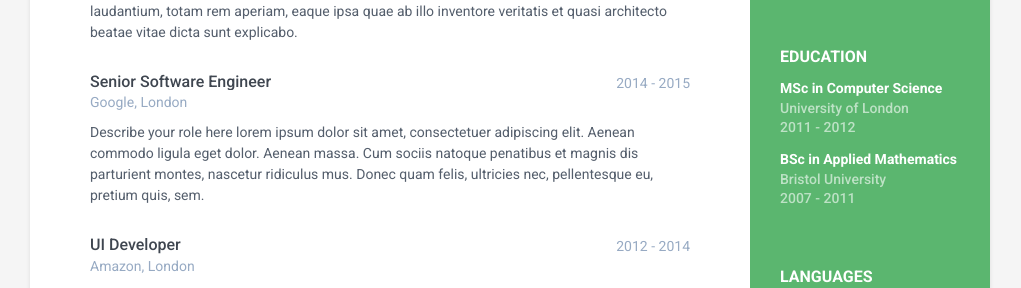
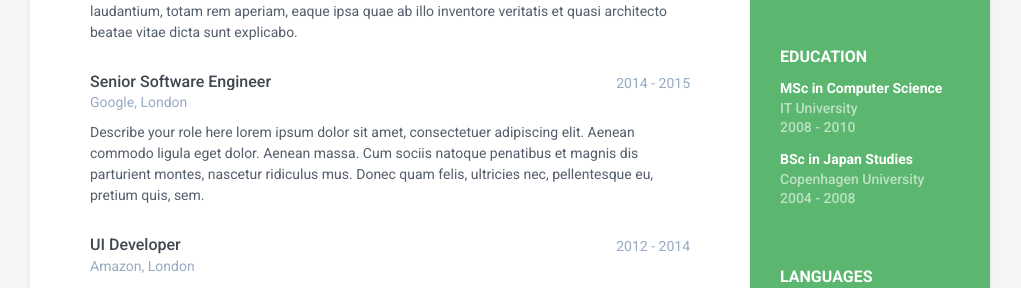
Before and after one commit to yukiob/online-cv, a Jekyll site: the page built from index.html, in a window 1280 px wide. Shown: the part 498-786 px from the top of the page, without its empty margins (130-1151 px from the left). Built offline with Jekyll 4.4.1, drawn with Linux system fonts in a browser that asks for light colours.

Commit message:
no message

```diff
--- a/_includes/education.html
+++ b/_includes/education.html
@@ -2,12 +2,12 @@
 <h2 class="container-block-title">Education</h2>
 <div class="item">
     <h4 class="degree">MSc in Computer Science</h4>
-    <h5 class="meta">University of London</h5>
-    <div class="time">2011 - 2012</div>
+    <h5 class="meta">IT University</h5>
+    <div class="time">2008 - 2010</div>
 </div><!--//item-->
 <div class="item">
-    <h4 class="degree">BSc in Applied Mathematics</h4>
-    <h5 class="meta">Bristol University</h5>
-    <div class="time">2007 - 2011</div>
+    <h4 class="degree">BSc in Japan Studies</h4>
+    <h5 class="meta">Copenhagen University</h5>
+    <div class="time">2004 - 2008</div>
 </div><!--//item-->
 </div><!--//education-container-->
```
